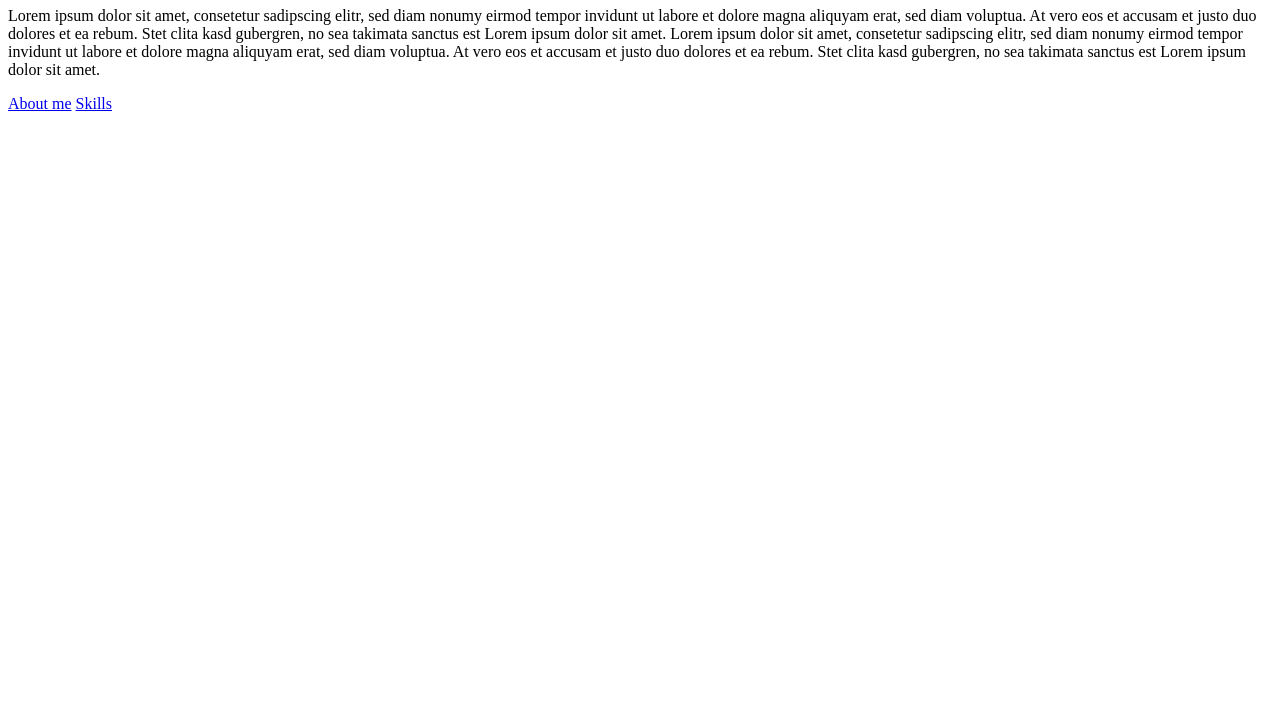
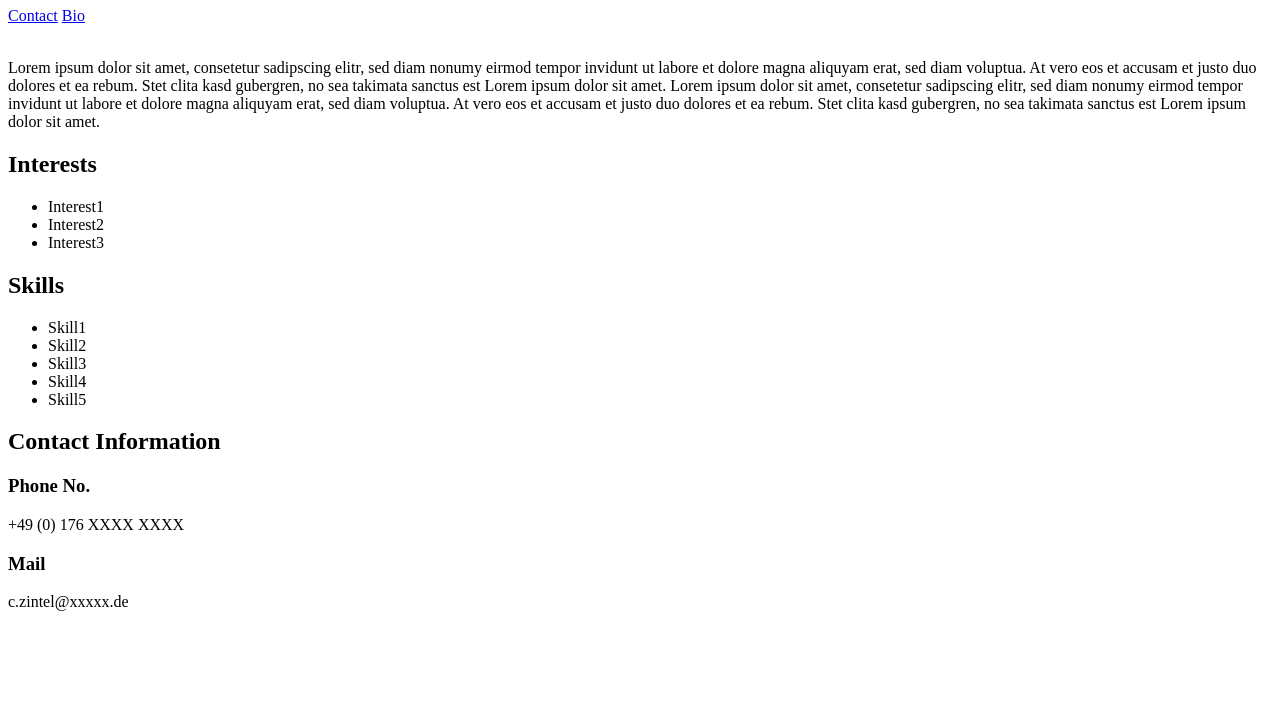
Before and after one commit to czintel/personal-website-test, a plain HTML site: page index.html in a window 1280 px wide. Shown: the part 73-800 px from the top of the page. Drawn offline with Linux system fonts and the light colour scheme.

Commit message:
Add photo, interests and skills and contact information

```diff
--- a/index.html
+++ b/index.html
@@ -4,16 +4,44 @@
     <meta charset="UTF-8">
     <meta http-equiv="X-UA-Compatible" content="IE=edge">
     <meta name="viewport" content="width=device-width, initial-scale=1.0">
-    <title>Document</title>
+    <title>Christian Zintel</title>
 </head>
 <body>
     <header>
-        <h1>Das bin ich</h1>
-        <p>Lorem ipsum dolor sit amet, consetetur sadipscing elitr, sed diam nonumy eirmod tempor invidunt ut labore et dolore magna aliquyam erat, sed diam voluptua. At vero eos et accusam et justo duo dolores et ea rebum. Stet clita kasd gubergren, no sea takimata sanctus est Lorem ipsum dolor sit amet. Lorem ipsum dolor sit amet, consetetur sadipscing elitr, sed diam nonumy eirmod tempor invidunt ut labore et dolore magna aliquyam erat, sed diam voluptua. At vero eos et accusam et justo duo dolores et ea rebum. Stet clita kasd gubergren, no sea takimata sanctus est Lorem ipsum dolor sit amet.</p>
+        <h1>Christian Zintel</h1>
         <nav>
-            <a href="#about">About me</a>
-            <a href="#skill">Skills</a>
+            <a href="#contact">Contact</a>
+            <a href="#bio">Bio</a>
         </nav>
     </header>
+    <main>
+        <section>
+            <img src="" alt="">
+            <p>Lorem ipsum dolor sit amet, consetetur sadipscing elitr, sed diam nonumy eirmod tempor invidunt ut labore et dolore magna aliquyam erat, sed diam voluptua. At vero eos et accusam et justo duo dolores et ea rebum. Stet clita kasd gubergren, no sea takimata sanctus est Lorem ipsum dolor sit amet. Lorem ipsum dolor sit amet, consetetur sadipscing elitr, sed diam nonumy eirmod tempor invidunt ut labore et dolore magna aliquyam erat, sed diam voluptua. At vero eos et accusam et justo duo dolores et ea rebum. Stet clita kasd gubergren, no sea takimata sanctus est Lorem ipsum dolor sit amet.</p>
+        </section>
+        <section>
+            <h2>Interests</h2>
+            <ul>
+                <li>Interest1</li>
+                <li>Interest2</li>
+                <li>Interest3</li>
+            </ul>
+            <h2>Skills</h2>
+            <ul>
+                <li>Skill1</li>
+                <li>Skill2</li>
+                <li>Skill3</li>
+                <li>Skill4</li>
+                <li>Skill5</li>
+            </ul>
+        </section>
+        <section>
+            <h2>Contact Information</h2>
+                <h3>Phone No.</h3>
+                <p>+49 (0) 176 XXXX XXXX</p>
+                <h3>Mail</h3>
+                <p>c.zintel@xxxxx.de</p>
+        </section>
+    </main>
 </body>
 </html>
```
